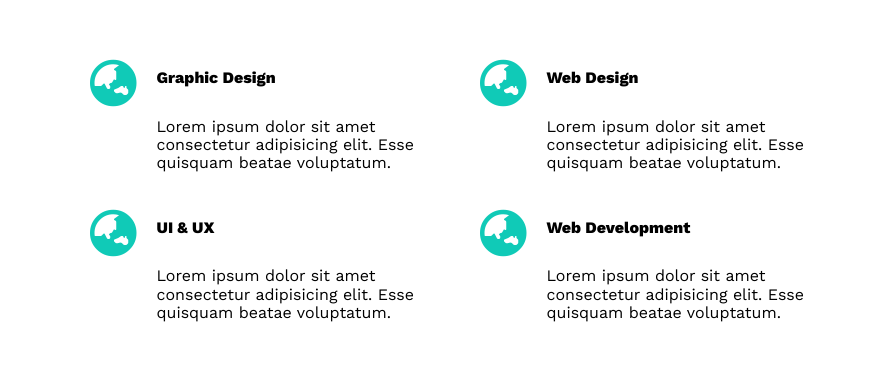
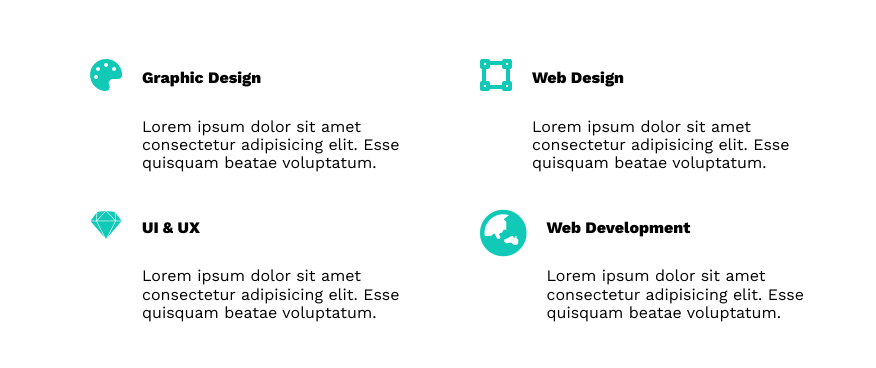
Before and after one commit to hicham-zakroum/HTML-CSS-template-one, a plain HTML site: page index.html in a window 1280 px wide. Shown: the part 1356-1724 px from the top of the page, 0-876 px from the left. Drawn offline with nearby package versions, Linux system fonts and the light colour scheme.

Commit message:
update icons

```diff
--- a/index.html
+++ b/index.html
@@ -81,7 +81,7 @@
             <div class="rows">
                 <div class=" row">
                     <div class="flex">
-                        <i class="fas fa-globe-asia fa-3x"></i>
+                        <i class="fas fa-palette fa-2x"></i>
                         <div class="item">
                             <h4>Graphic Design</h4>
                             <p>Lorem ipsum dolor sit amet consectetur adipisicing elit.
@@ -89,7 +89,7 @@
                         </div>
                     </div>
                     <div class="flex">
-                        <i class="fas fa-globe-asia fa-3x"></i>
+                        <i class="fab fa-sketch fa-2x"></i>
                         <div class="item">
                             <h4>UI & UX</h4>
                             <p>Lorem ipsum dolor sit amet consectetur adipisicing elit.
@@ -99,7 +99,7 @@
                 </div>
                 <div class=" row">
                     <div class="flex">
-                        <i class="fas fa-globe-asia fa-3x"></i>
+                        <i class="fas fa-vector-square fa-2x"></i>
                         <div class="item">
                             <h4>Web Design</h4>
                             <p>Lorem ipsum dolor sit amet consectetur adipisicing elit.
```
